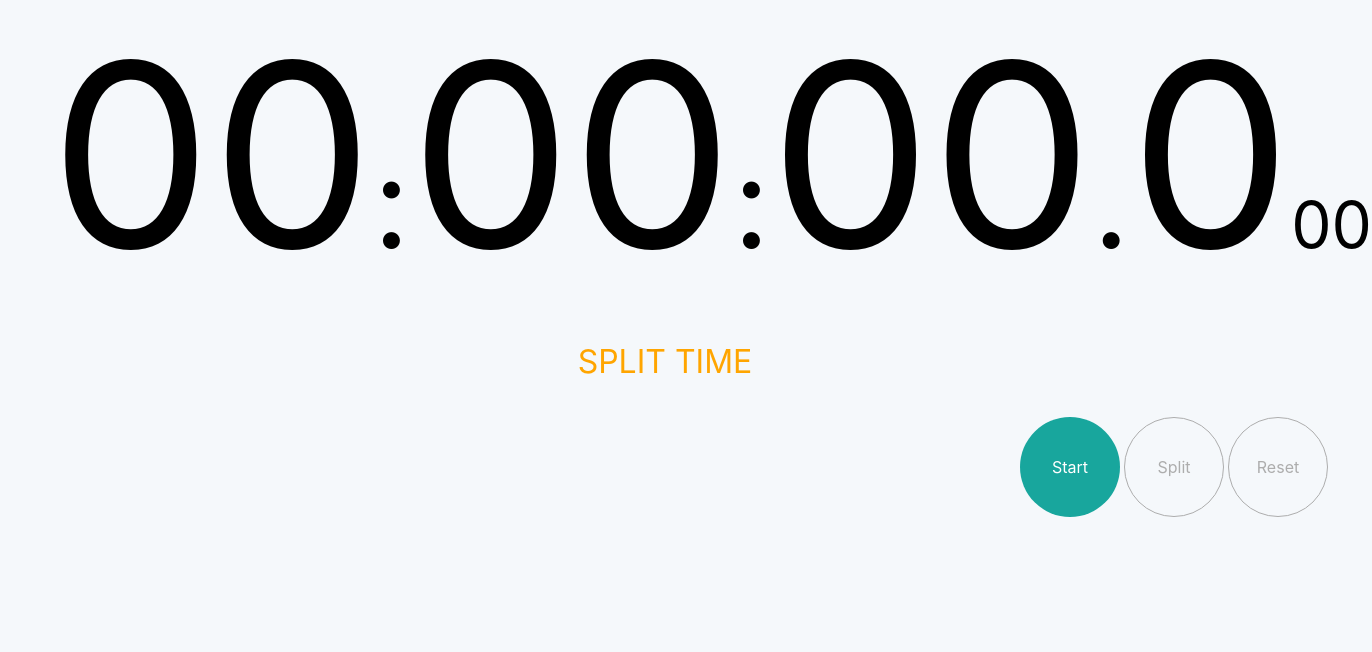
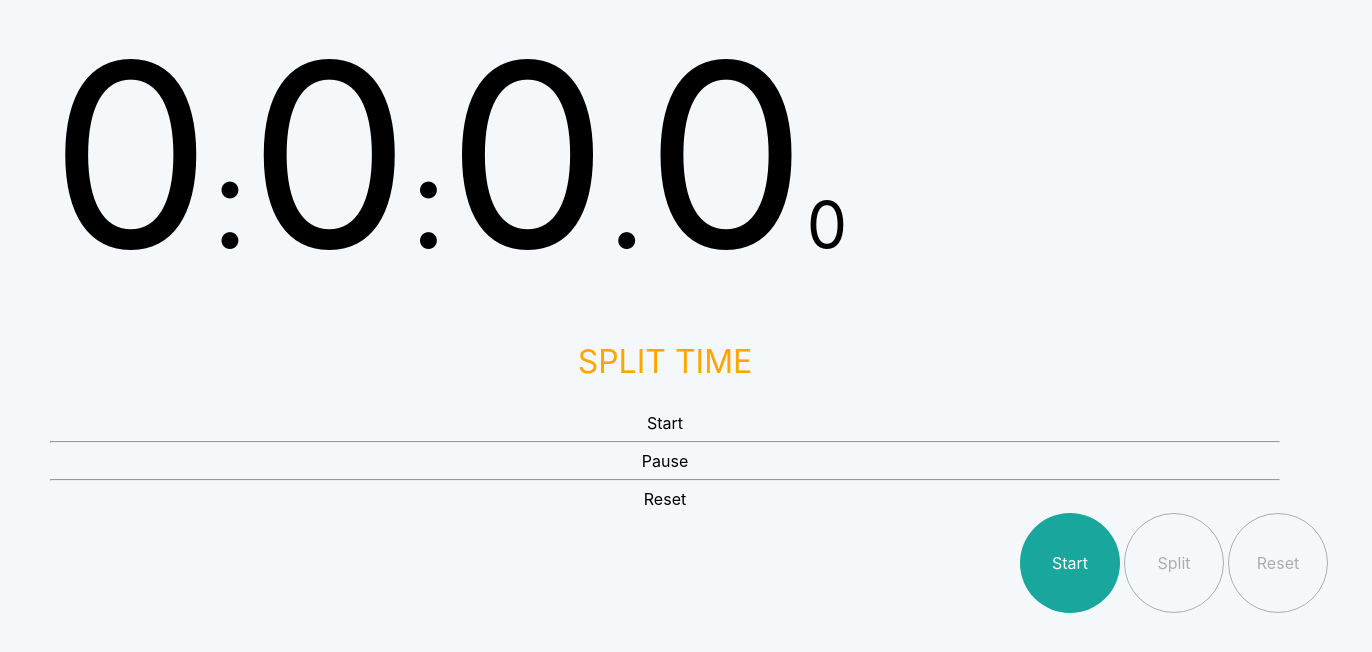
Before and after one commit to mmahadt/starterStopwatch, a React (Create React App) app: page / in a window 1280 px wide. Shown: the top 652 px of the page, 1372 px wide, since content can reach past the window. Built offline with nearby package versions, Linux system fonts and the light colour scheme.

Commit message:
Alhamdulillah, stopwatch time is working. TODO: Add trailing zeros to display single digit time oarts correctly.

```diff
--- a/src/App.js
+++ b/src/App.js
@@ -6,30 +6,114 @@ import SplitTime from "./components/splitTime";
 import ButtonsContainer from "./components/buttonsContainer";
 import LogTable from "./components/logTable";
 
-function App() {
-  return (
-    <div className="App">
-      {/* <header className="App-header">
-        <img src={logo} className="App-logo" alt="logo" />
-        <p>
-          Edit <code>src/App.js</code> and save to reload.
-        </p>
-        <a
-          className="App-link"
-          href="https://reactjs.org"
-          target="_blank"
-          rel="noopener noreferrer"
-        >
-          Learn React
-        </a>
-      </header> */}
+class App extends React.Component {
+  constructor(props) {
+    super(props);
+    this.state = {
+      interval: 0,
+      tenthMillis: 0,
+      hundredthMillis: 0,
+      seconds: 0,
+      minutes: 0,
+      hours: 0,
+    };
+    this.start = this.start.bind(this);
+    this.pause = this.pause.bind(this);
+    this.reset = this.reset.bind(this);
+    this.tenthMillisIncrementor = this.tenthMillisIncrementor.bind(this);
+    this.timeIncrementor = this.timeIncrementor.bind(this);
+    this.numberFormtter = this.numberFormtter.bind(this);
+  }
 
-      <Stopwatch></Stopwatch>
-      <SplitTime></SplitTime>
-      <ButtonsContainer></ButtonsContainer>
-      {/* <LogTable></LogTable> */}
-    </div>
-  );
+  numberFormtter(num) {
+    return ("00" + num).slice(-2);
+  }
+
+  timeIncrementor() {
+    if (this.state.tenthMillis < 99) {
+      this.setState((state, props) => ({
+        tenthMillis: this.state.tenthMillis + 1,
+      }));
+    }
+    if (this.state.tenthMillis == 99) {
+      this.setState((state, props) => ({
+        tenthMillis: 0,
+        hundredthMillis: this.state.hundredthMillis + 1,
+      }));
+    }
+    if (this.state.hundredthMillis == 9) {
+      this.setState((state, props) => ({
+        hundredthMillis: 0,
+        seconds: this.state.seconds + 1,
+      }));
+    }
+    if (this.state.seconds == 59) {
+      this.setState((state, props) => ({
+        seconds: 0,
+        minutes: this.state.minutes + 1,
+      }));
+    }
+    if (this.state.minutes == 59) {
+      this.setState((state, props) => ({
+        minutes: 0,
+        hours: this.state.hours + 1,
+      }));
+    }
+    if (this.state.minutes == 23) {
+      this.setState((state, props) => ({
+        hours: 0,
+      }));
+    }
+  }
+
+  tenthMillisIncrementor() {
+    if (this.state.tenthMillis < 99) {
+      this.setState((state, props) => ({
+        tenthMillis: this.state.tenthMillis + 1,
+      }));
+    } else {
+      this.setState((state, props) => ({
+        tenthMillis: 0,
+        hundredthMillis: this.state.hundredthMillis + 1,
+      }));
+    }
+  }
+
+  start() {
+    clearInterval(this.state.interval);
+    this.state.interval = setInterval(this.timeIncrementor, 1);
+  }
+
+  pause() {
+    clearInterval(this.state.interval);
+    this.state.interval = 0;
+  }
+
+  reset() {
+    this.setState((state, props) => ({
+      tenthMillis: 0,
+      hundredthMillis: 0,
+      seconds: 0,
+      minutes: 0,
+      hours: 0,
+    }));
+  }
+
+  render() {
+    return (
+      <div className="App">
+        <Stopwatch time={this.state}></Stopwatch>
+        <SplitTime time={this.state}></SplitTime>
+        <button onClick={() => this.start()}>Start</button>
+        <hr></hr>
+        <button onClick={() => this.pause()}>Pause</button>
+        <hr></hr>
+        <button onClick={() => this.reset()}>Reset</button>
+        <ButtonsContainer></ButtonsContainer>
+        <LogTable time={this.state}></LogTable>
+      </div>
+    );
+  }
 }
 
 export default App;
--- a/src/components/buttonsContainer.jsx
+++ b/src/components/buttonsContainer.jsx
@@ -6,7 +6,7 @@ import ResetButton from "./resetBtn";
 class ButtonsContainer extends React.Component {
   render() {
     return (
-      <div class="horizontal-container">
+      <div className="horizontal-container">
         <StartButton></StartButton>
         <SplitButton></SplitButton>
         <ResetButton></ResetButton>
--- a/src/components/resetBtn.jsx
+++ b/src/components/resetBtn.jsx
@@ -1,13 +1,27 @@
 import React, { Component } from "react";
 
 class ResetButton extends React.Component {
-  state = {};
+  constructor(props) {
+    super(props);
+    this.state = { enabled: false };
+    this.toggleEnableDisable = this.toggleEnableDisable.bind(this);
+  }
+
+  toggleEnableDisable() {
+    this.setState((state) => {
+      if (state.enabled === true) {
+        return { enabled: false };
+      } else {
+        return { enables: true };
+      }
+    });
+  }
   render() {
     return (
       <button
         id="button-reset"
-        class="rounded-btn reset"
-        onclick="reset()"
+        className="rounded-btn reset"
+        // onClick={}
         disabled
       >
         Reset
--- a/src/components/splitBtn.jsx
+++ b/src/components/splitBtn.jsx
@@ -5,8 +5,8 @@ class SplitButton extends React.Component {
     return (
       <button
         id="button-split"
-        class="rounded-btn split"
-        onclick="split()"
+        className="rounded-btn split"
+        // onClick="split()"
         disabled
       >
         Split
--- a/src/components/startBtn.jsx
+++ b/src/components/startBtn.jsx
@@ -3,7 +3,11 @@ import React, { Component } from "react";
 class StartButton extends React.Component {
   render() {
     return (
-      <button id="button-start" class="rounded-btn start" onclick="start()">
+      <button
+        id="button-start"
+        className="rounded-btn start"
+        // onClick="start()"
+      >
         Start
       </button>
     );
--- a/src/components/stopwatch.jsx
+++ b/src/components/stopwatch.jsx
@@ -1,12 +1,18 @@
 import React, { Component } from "react";
 
 class Stopwatch extends React.Component {
+  // constructor(props) {
+  //   super(props);
+  // }
+
   render() {
     return (
-      <div class="stopwatch">
-        <span id="hours">00</span>:<span id="minutes">00</span>:
-        <span id="seconds">00</span>.<span id="hundredthOfMillis">0</span>
-        <span id="tenthOfMillis">00</span>
+      <div className="stopwatch">
+        <span id="hours">{this.props.time.hours}</span>:
+        <span id="minutes">{this.props.time.minutes}</span>:
+        <span id="seconds">{this.props.time.seconds}</span>.
+        <span id="hundredthOfMillis">{this.props.time.hundredthMillis}</span>
+        <span id="tenthOfMillis">{this.props.time.tenthMillis}</span>
       </div>
     );
   }
```
